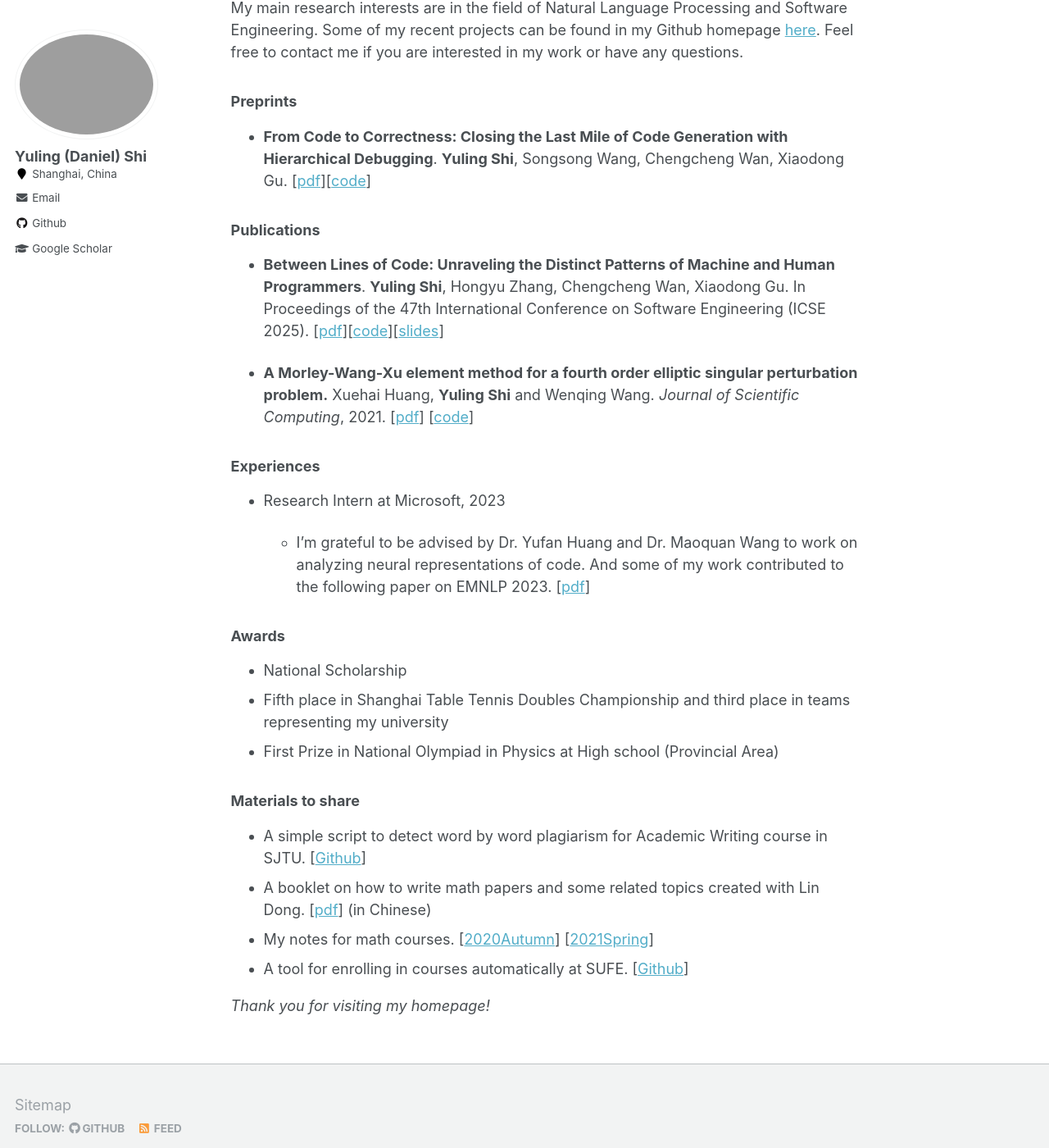
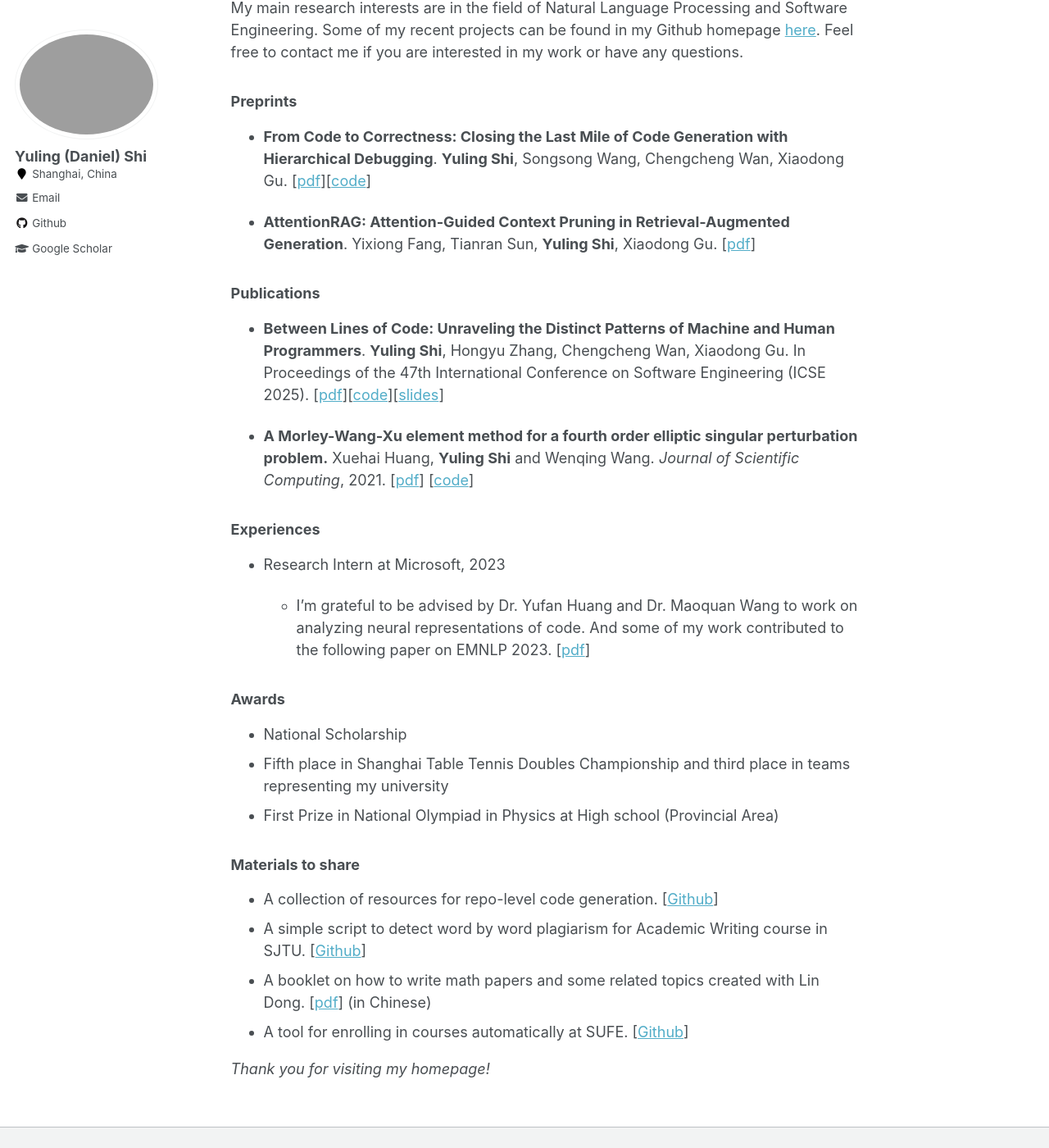
Before and after one commit to YerbaSite/YerbaSite.github.io, a Jekyll site: the page built from _pages/about.md, in a window 1280 px wide and 1400 px high, scrolled down 335 px. Shown: the whole window at 82% size. Built offline with Jekyll 4.4.1, drawn with Linux system fonts in a browser that asks for light colours.

Commit message:
update papers

```diff
--- a/_pages/about.md
+++ b/_pages/about.md
@@ -20,11 +20,14 @@ Some of my recent projects can be found in my Github homepage [here](https://git
 - **From Code to Correctness: Closing the Last Mile of Code Generation with Hierarchical Debugging**. **Yuling Shi**, Songsong Wang, Chengcheng Wan, Xiaodong Gu.
 [[pdf](https://arxiv.org/abs/2410.01215)][[code](https://github.com/YerbaPage/MGDebugger)]
 
+- **AttentionRAG: Attention-Guided Context Pruning in Retrieval-Augmented Generation**. Yixiong Fang, Tianran Sun, **Yuling Shi**, Xiaodong Gu.
+[[pdf](https://arxiv.org/abs/2503.10720)]
+
 ### Publications
 
 - **Between Lines of Code: Unraveling the Distinct Patterns of Machine and Human Programmers**. **Yuling Shi**, Hongyu Zhang, Chengcheng Wan, Xiaodong Gu.
 In Proceedings of the 47th International Conference on Software Engineering (ICSE 2025).
-[[pdf](https://arxiv.org/abs/2401.06461)][[code](https://github.com/YerbaPage/DetectCodeGPT)][[slides](https://github.com/YerbaSite/YerbaSite.github.io/blob/master/files/detectcodegpt_slides.pdf)]
+[[pdf](https://www.computer.org/csdl/proceedings-article/icse/2025/056900a051/215aWoRvPCE)][[code](https://github.com/YerbaPage/DetectCodeGPT)][[slides](https://github.com/YerbaSite/YerbaSite.github.io/blob/master/files/detectcodegpt_slides.pdf)]
 
 - **A Morley-Wang-Xu element method for a fourth order elliptic singular perturbation problem.** Xuehai Huang, **Yuling Shi** and Wenqing Wang.
 *Journal of Scientific Computing*, 2021.
@@ -44,9 +47,9 @@ In Proceedings of the 47th International Conference on Software Engineering (ICS
 
 ### Materials to share
 
+- A collection of resources for repo-level code generation. [[Github](https://github.com/YerbaPage/Awesome-Repo-Level-Code-Generation)]
 - A simple script to detect word by word plagiarism for Academic Writing course in SJTU. [[Github](https://github.com/YerbaPage/plagiarism-certification-helper)]
 - A booklet on how to write math papers and some related topics created with Lin Dong. [[pdf](https://raw.githubusercontent.com/YerbaPage/WritingMath/main/paper.pdf)] (in Chinese)
-- My notes for math courses. [[2020Autumn](https://github.com/YerbaPage/2021_Spring_Notes)] [[2021Spring](https://github.com/YerbaPage/2021_Spring_Notes)]
 - A tool for enrolling in courses automatically at SUFE. [[Github](https://github.com/YerbaPage/SUFE_Course_selection)]
 
 
```
